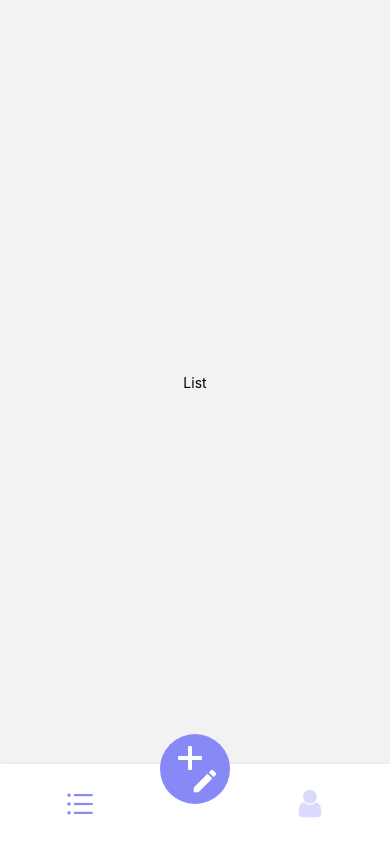
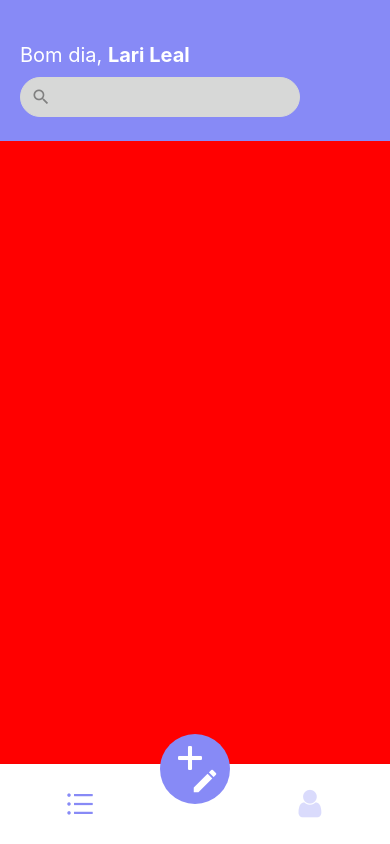
Before and after one commit to LariLeal/ReactNative-App, a React Native app: screen /BottomRoutes in a window 390 px wide. Built offline with nearby package versions, Linux system fonts and the light colour scheme.

Commit message:
Criando o header da Lista, adicionando estilos, text e style para header

```diff
--- a/src/pages/list/index.tsx
+++ b/src/pages/list/index.tsx
@@ -1,10 +1,21 @@
 import React from "react";
 import { Text, View } from "react-native";
+import {style} from "./styles";
+import { Input } from "../../components/input";
+import {MaterialIcons} from '@expo/vector-icons';
 
 export default function List() {
     return (
-        <View style={{flex: 1, justifyContent: 'center', alignItems: 'center'}}>
-            <Text>List</Text>
+        <View style={style.container}>
+            <View style={style.header}>
+                <Text style={style.greeting}>Bom dia, <Text style={{fontWeight: 'bold'}}>Lari Leal</Text></Text>
+            <View style={style.boxInput}>
+                <Input
+                    IconLeft={MaterialIcons}
+                    IconLeftName="search"
+                />
+            </View>
+            </View>
         </View>
     )
 }
--- a/src/pages/list/styles.ts
+++ b/src/pages/list/styles.ts
@@ -1,6 +1,25 @@
 import {StyleSheet, Dimensions} from "react-native";
-import {themas} from "../global/themes";
+import { themas } from "../../global/themes";
 
 export const style = StyleSheet.create({
-
+    container: {
+        flex: 1,
+        alignItems: 'center',
+        backgroundColor: 'red'
+    },
+    header: {
+        width: '100%',
+        height: Dimensions.get('window').height/6,
+        backgroundColor: themas.colors.primary,
+        paddingHorizontal: 20,
+        justifyContent: 'center'
+    },
+    greeting: {
+        fontSize: 20,
+        color: '#FFF',
+        marginTop: 20
+    },
+    boxInput: {
+        width: '80%'
+    }
 })
```
